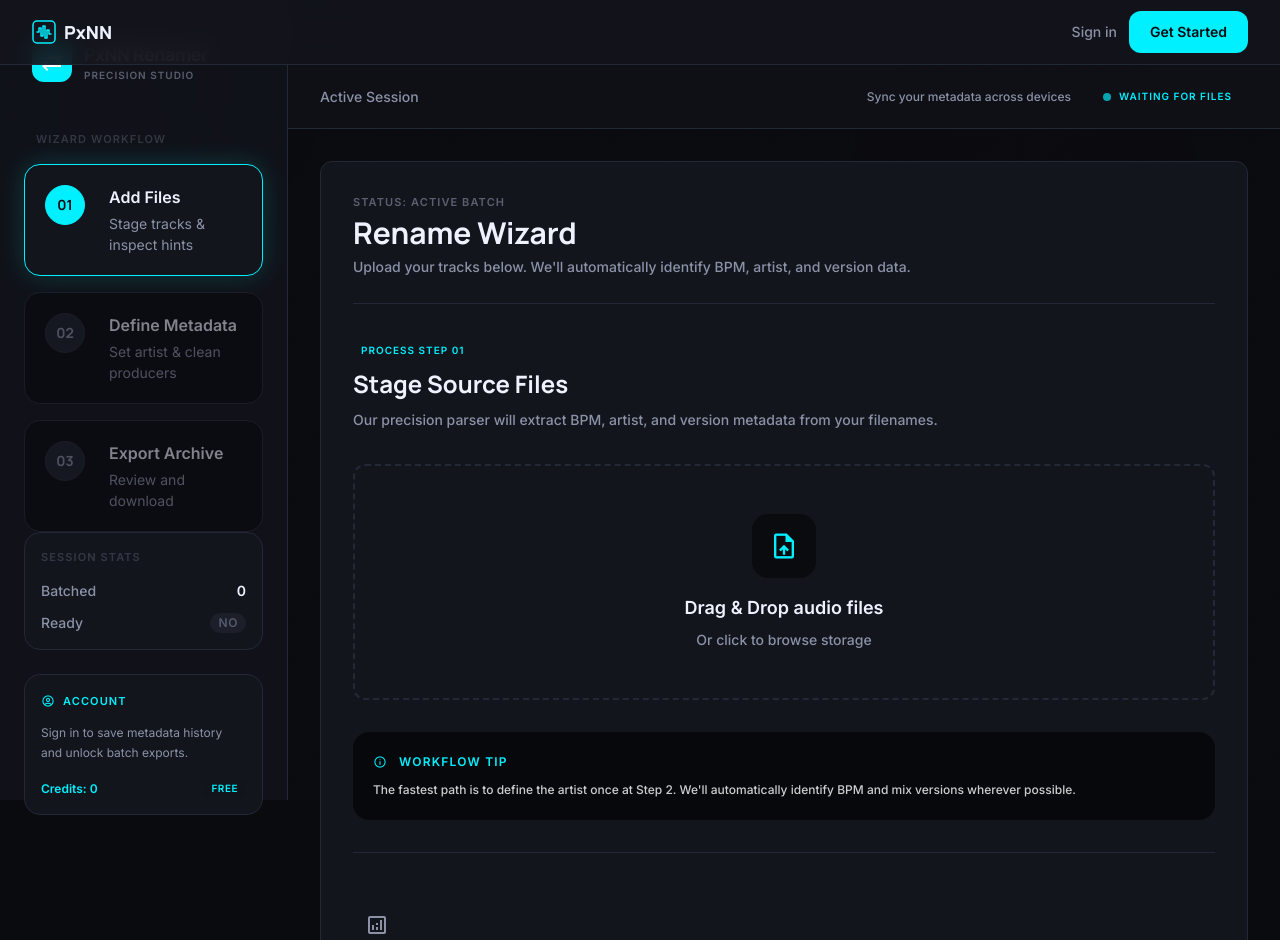
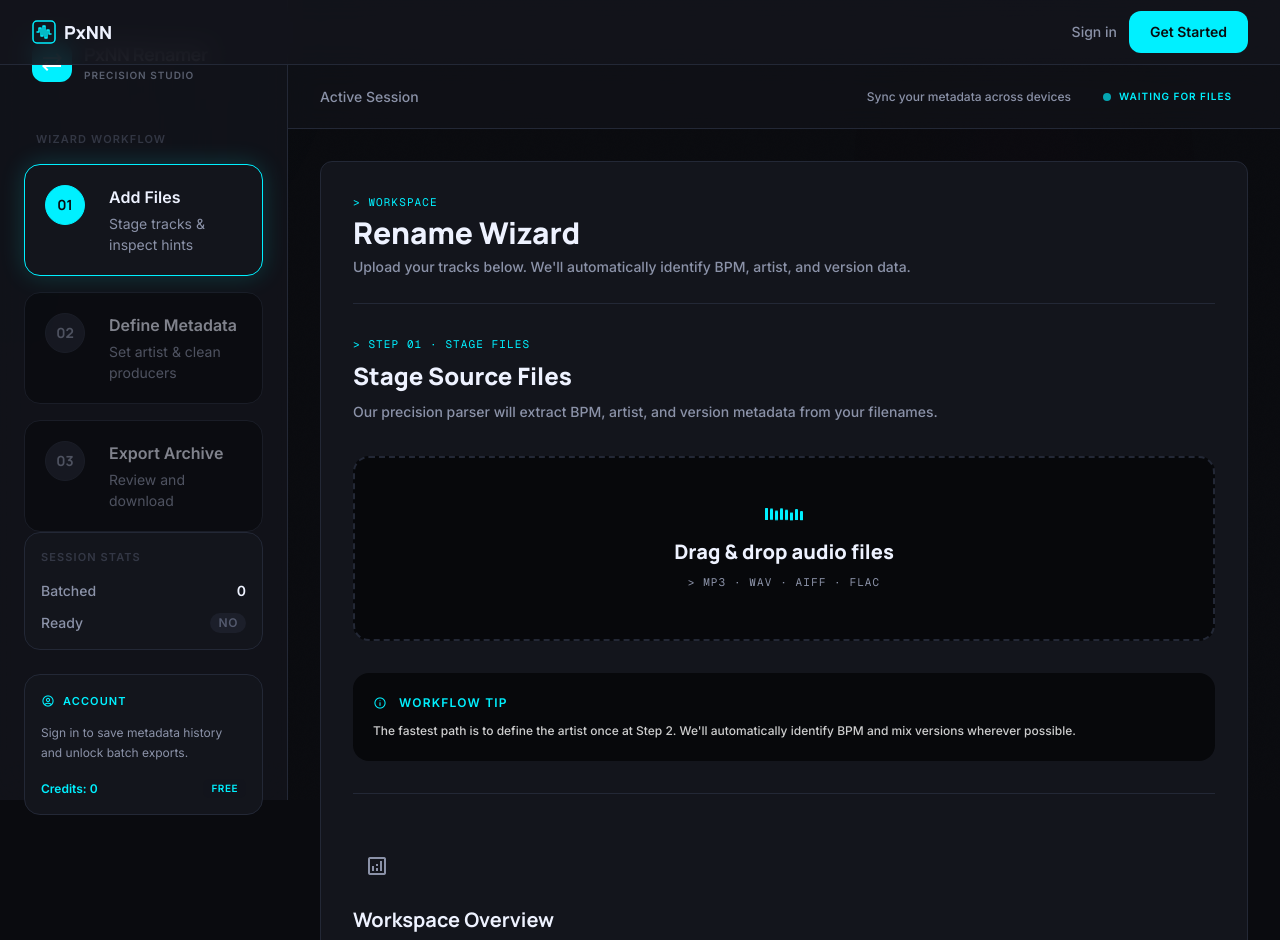
Before and after one commit to sjpenn/pxnn_renamer, a Python web app: template frontend/templates/app.html in a window 1280 px wide. Shown: the top 940 px of the page. Run offline with Jinja, Linux system fonts and the light colour scheme; the template is opened without the code that fills it: most values are stand-ins (such as "Sample title", 1, 10 or a date in 2020); some libraries are stand-ins or nearby versions.

Commit message:
feat(app): add mono kickers, upgraded drop zone

```diff
--- a/frontend/templates/app.html
+++ b/frontend/templates/app.html
@@ -105,8 +105,8 @@
                 <div class="rounded-xl border border-hairline bg-stage-raised p-8 ">
                     <div class="flex items-start justify-between border-b border-hairline pb-6">
                         <div class="space-y-1">
-                            <p class="text-[11px] font-bold uppercase tracking-widest text-ink-dim opacity-60">Status: Active Batch</p>
-                            <h2 class="text-3xl font-display font-bold text-ink">Rename Wizard</h2>
+                            <p class="text-[11px] font-mono uppercase tracking-widest text-cyan">&gt; WORKSPACE</p>
+                            <h2 class="text-3xl font-display font-extrabold text-ink">Rename Wizard</h2>
                             <p id="workspace-subtitle" class="max-w-2xl text-sm leading-6 text-ink-dim font-medium">
                                 Upload your tracks below. We'll automatically identify BPM, artist, and version data.
                             </p>
@@ -118,20 +118,18 @@
                         <!-- Step 1: File Staging -->
                         <section class="wizard-panel space-y-8" data-step-panel="1">
                             <div class="space-y-2">
-                                <p class="text-[10px] font-bold uppercase tracking-widest text-cyan bg-stage-raised inline-block px-2 py-0.5 rounded">Process Step 01</p>
-                                <h3 class="text-2xl font-display font-bold text-ink">Stage Source Files</h3>
+                                <p class="text-[11px] font-mono uppercase tracking-widest text-cyan">&gt; STEP 01 · STAGE FILES</p>
+                                <h3 class="text-2xl font-display font-extrabold text-ink">Stage Source Files</h3>
                                 <p class="max-w-2xl text-sm leading-6 text-ink-dim font-medium">
                                     Our precision parser will extract BPM, artist, and version metadata from your filenames.
                                 </p>
                             </div>
 
-                            <div class="rounded-xl border-2 border-dashed border-hairline bg-stage-raised p-12 transition-all hover:border-cyan/40 dropzone" id="dropzone">
+                            <div class="dropzone p-12 transition-all" id="dropzone">
                                 <div class="flex flex-col items-center justify-center text-center">
-                                    <div class="mb-4 flex h-16 w-16 items-center justify-center rounded-2xl bg-stage text-cyan ">
-                                        <span class="material-symbols-outlined text-3xl">upload_file</span>
-                                    </div>
-                                    <h3 class="text-lg font-bold text-ink">Drag & Drop audio files</h3>
-                                    <p class="mt-2 text-sm text-ink-dim font-medium">Or click to browse storage</p>
+                                    <div class="text-cyan h-4 mx-auto mb-4 flex justify-center">{% include "partials/svg/eq_bars.html" %}</div>
+                                    <h3 class="font-display font-extrabold text-xl text-ink">Drag &amp; drop audio files</h3>
+                                    <p class="mt-2 text-[11px] font-mono uppercase tracking-widest text-ink-dim">&gt; MP3 · WAV · AIFF · FLAC</p>
                                     <input type="file" id="file-input" multiple class="hidden" accept=".wav,.mp3,.aif,.aiff,.flac">
                                 </div>
                             </div>
@@ -150,8 +148,8 @@
                         <!-- Step 2: Metadata Definition -->
                         <section class="wizard-panel hidden space-y-8" data-step-panel="2">
                             <div class="space-y-2">
-                                <p class="text-[10px] font-bold uppercase tracking-widest text-cyan bg-stage-raised inline-block px-2 py-0.5 rounded">Process Step 02</p>
-                                <h3 class="text-2xl font-display font-bold text-ink">Define Metadata Rules</h3>
+                                <p class="text-[11px] font-mono uppercase tracking-widest text-cyan">&gt; STEP 02 · RULE BUILDER</p>
+                                <h3 class="text-2xl font-display font-extrabold text-ink">Define Metadata Rules</h3>
                                 <p class="max-w-xl text-sm leading-6 text-ink-dim font-medium">
                                     Set batch defaults first. Producers accept semicolon-separated values like <span class="font-bold text-ink">PMHITSS; REALLYINDIG0</span>.
                                 </p>
@@ -259,8 +257,8 @@
                         <!-- Step 3: Review & Download -->
                         <section class="wizard-panel hidden space-y-8" data-step-panel="3">
                             <div class="space-y-2">
-                                <p class="text-[10px] font-bold uppercase tracking-widest text-cyan bg-stage-raised inline-block px-2 py-0.5 rounded">Process Step 03</p>
-                                <h3 class="text-2xl font-display font-bold text-ink">Final Review & Export</h3>
+                                <p class="text-[11px] font-mono uppercase tracking-widest text-cyan">&gt; STEP 03 · COMMIT BATCH</p>
+                                <h3 class="text-2xl font-display font-extrabold text-ink">Final Review & Export</h3>
                                 <p class="max-w-xl text-sm leading-6 text-ink-dim font-medium">
                                     Your standardized archive is ready. Verify the final names in the preview rail before downloading.
                                 </p>
```
